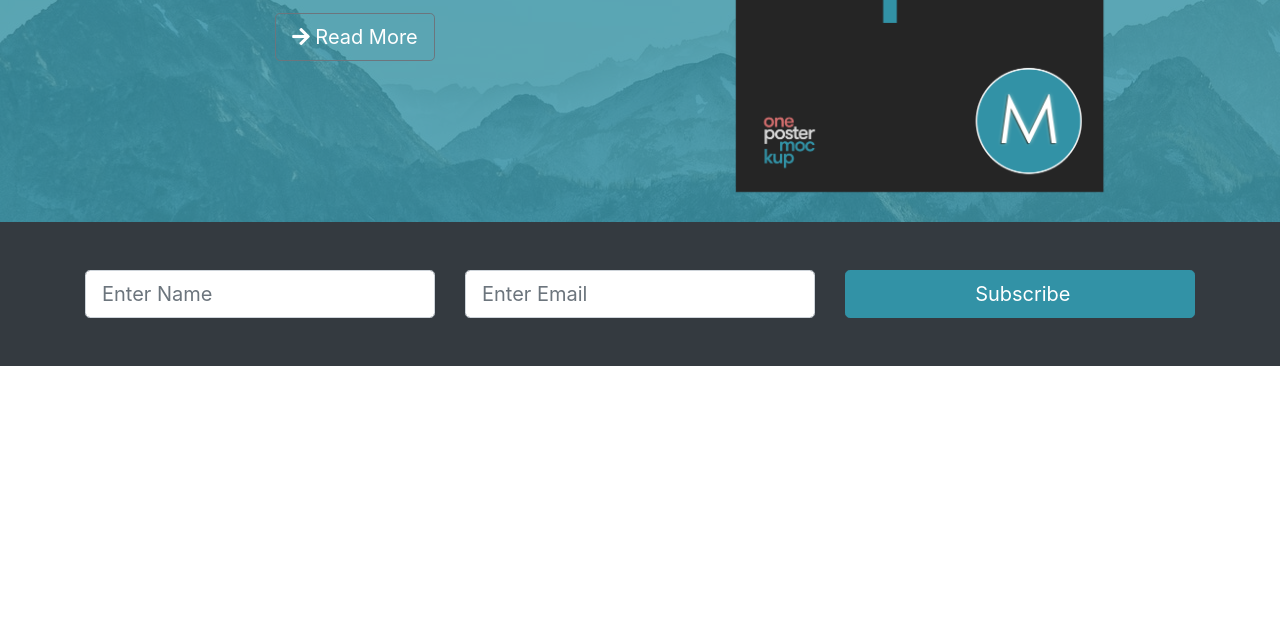
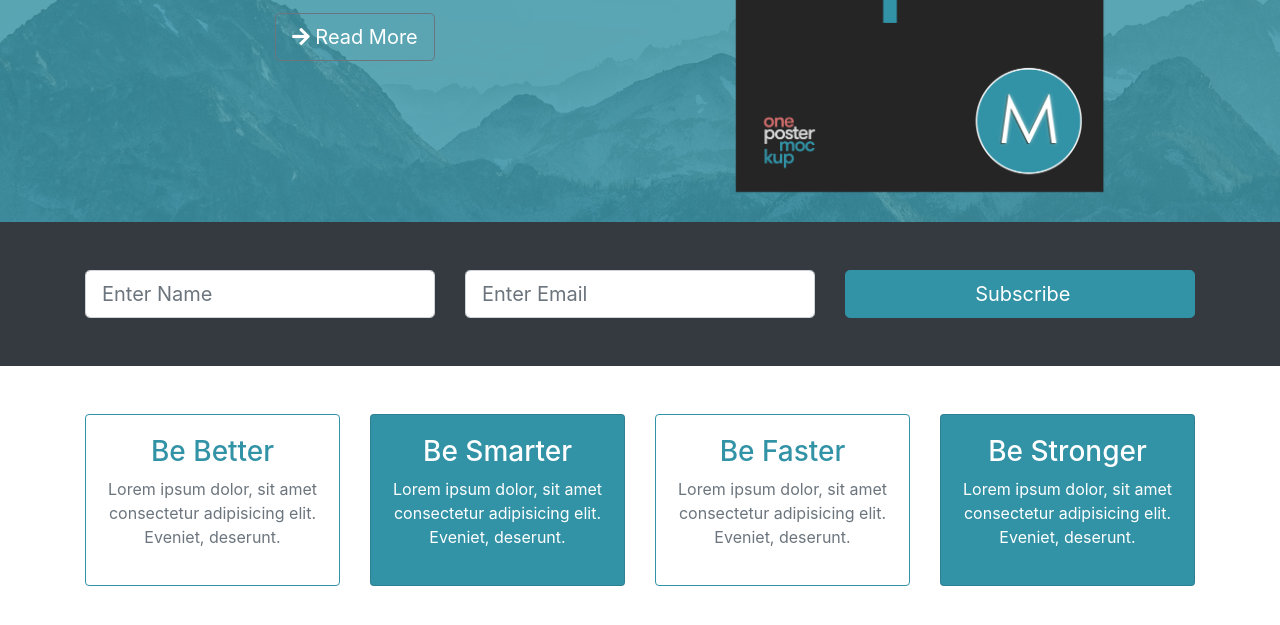
Before and after one commit to ahallam75/book-theme-bootstrap, a plain HTML site: page index.html in a window 1280 px wide. Shown: the part 483-1108 px from the top of the page. Before the commit the page ends 849 px from the top, so only its background shows below. Drawn offline with nearby package versions, Linux system fonts and the light colour scheme; some icons are missing.

Commit message:
Boxes completed

```diff
--- a/index.html
+++ b/index.html
@@ -107,6 +107,58 @@
         </div>
       </div>
     </section>
+
+    <!-- BOXES -->
+    <section id="boxes" class="py-5">
+      <div class="container">
+        <div class="row">
+          <div class="col-md-3">
+            <div class="card text-center border-primary mb-resp">
+              <div class="card-body">
+                <h3 class="text-primary">Be Better</h3>
+                <p class="text-muted">
+                  Lorem ipsum dolor, sit amet consectetur adipisicing elit.
+                  Eveniet, deserunt.
+                </p>
+              </div>
+            </div>
+          </div>
+          <div class="col-md-3">
+            <div class="card text-center bg-primary text-white mb-resp">
+              <div class="card-body">
+                <h3>Be Smarter</h3>
+                <p>
+                  Lorem ipsum dolor, sit amet consectetur adipisicing elit.
+                  Eveniet, deserunt.
+                </p>
+              </div>
+            </div>
+          </div>
+          <div class="col-md-3">
+            <div class="card text-center border-primary mb-resp">
+              <div class="card-body">
+                <h3 class="text-primary">Be Faster</h3>
+                <p class="text-muted">
+                  Lorem ipsum dolor, sit amet consectetur adipisicing elit.
+                  Eveniet, deserunt.
+                </p>
+              </div>
+            </div>
+          </div>
+          <div class="col-md-3">
+            <div class="card text-center bg-primary text-white">
+              <div class="card-body">
+                <h3>Be Stronger</h3>
+                <p>
+                  Lorem ipsum dolor, sit amet consectetur adipisicing elit.
+                  Eveniet, deserunt.
+                </p>
+              </div>
+            </div>
+          </div>
+        </div>
+      </div>
+    </section>
     <script
       src="http://code.jquery.com/jquery-3.4.1.min.js"
       integrity="sha256-CSXorXvZcTkaix6Yvo6HppcZGetbYMGWSFlBw8HfCJo="
```
